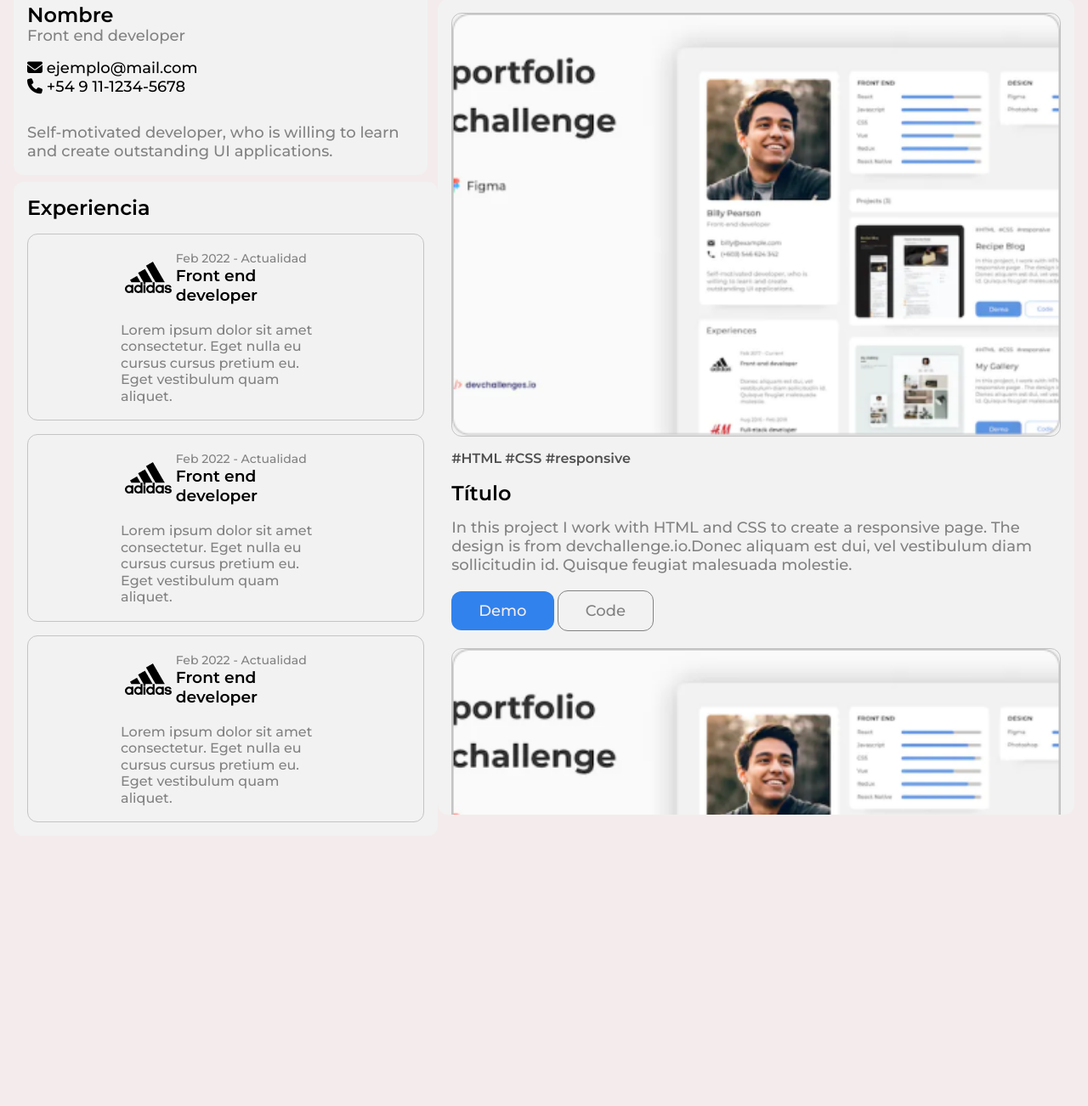
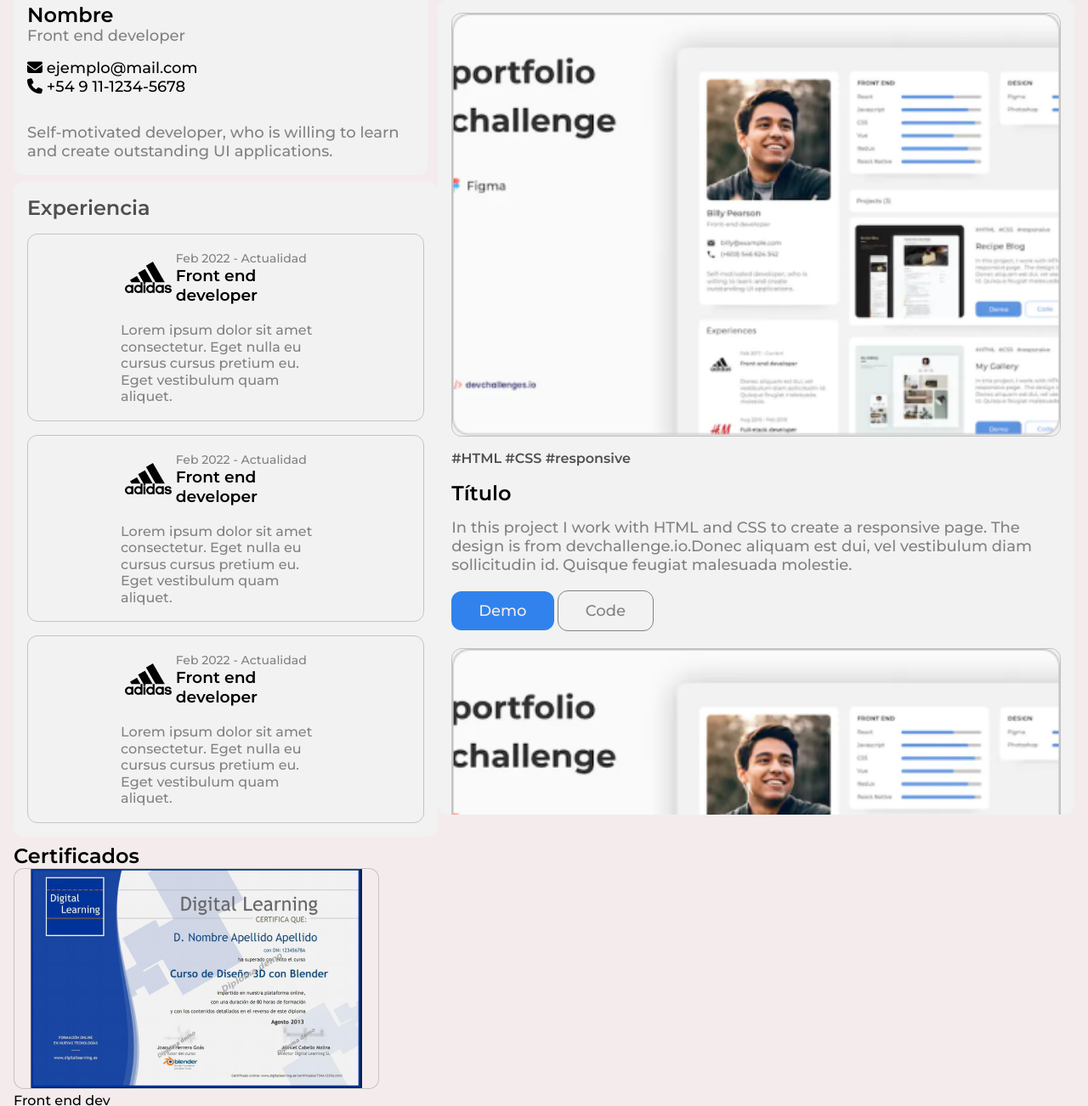
Before and after one commit to GabrielCarrillo93/entrega01Digitalers, a plain HTML site: page index.html in a window 1280 px wide. Shown: the part 376-1678 px from the top of the page at 85% size. Before the commit the page ends 1384 px from the top, so only its background shows below. Drawn offline with Linux system fonts and the light colour scheme.

Commit message:
certificados inicio

```diff
--- a/assets/css/experiencia.css
+++ b/assets/css/experiencia.css
@@ -8,6 +8,13 @@ main>.experiencias{
     grid-template-columns: auto;
     gap: 16px;
     border-radius: 12px;
+}
+
+.experiencias>h2{
+    font-size: var(--titulo-size);
+    font-weight: var(--titulo-weight);
+    line-height: var(--titulo-ln);
+    color: var(--gris-oscuro);
 }
 
 [class^="experiencia-"]{
--- a/assets/css/styles.css
+++ b/assets/css/styles.css
@@ -5,6 +5,7 @@
 @import url('selector-proyectos.css');
 @import url('proyectos.css');
 @import url('experiencia.css');
+@import url('certificados.css');
 
 *{
     box-sizing: border-box;
--- a/index.html
+++ b/index.html
@@ -154,9 +154,9 @@
             </article>
         </section>
 
-        <!--
+
         <section>
-            <h2>certificados</h2>
+            <h2>Certificados</h2>
             <figure>
                 <img src="assets/img/diploma.png" alt="certificado">
                 <figcaption>
@@ -181,7 +181,7 @@
                     Feb 2020 feb 2021
                 </figcaption>
             </figure>
-        </section> -->
+        </section>
     </main>
 </body>
 </html>
```
